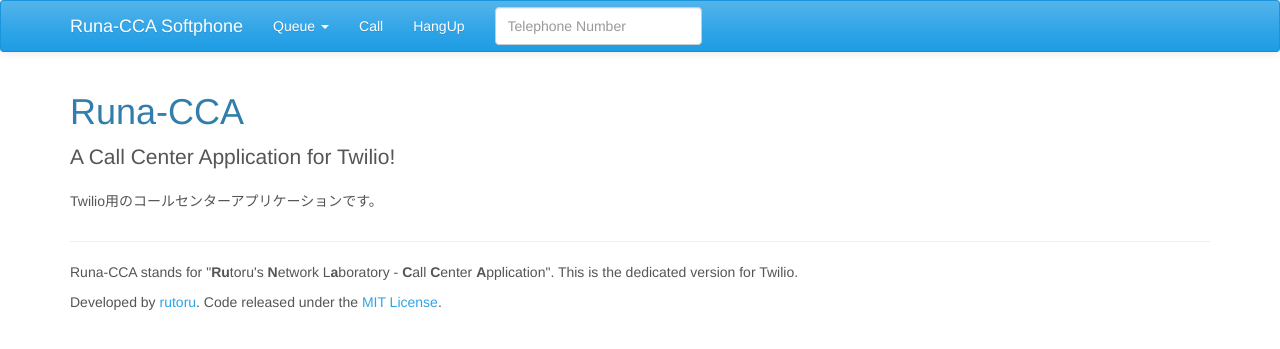
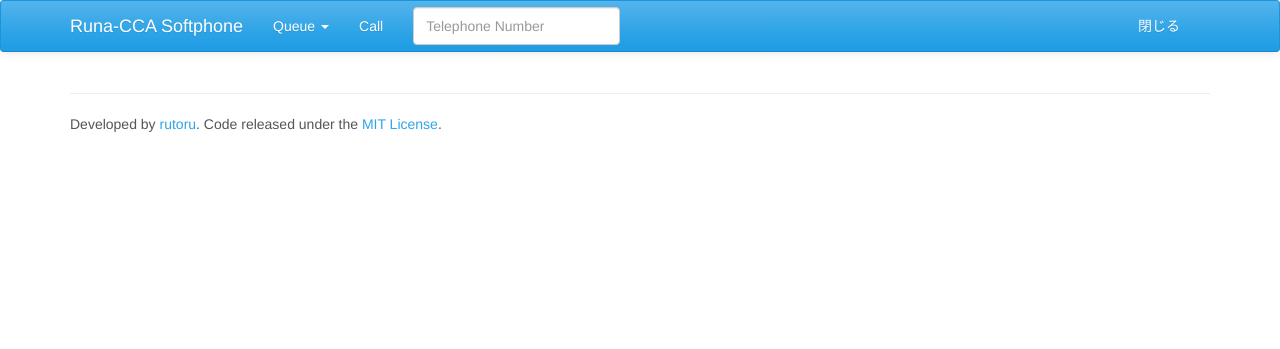
Before and after one commit to rutoru/Runa-CCA, a PHP site: template templates/Softphone/softphone_frame.twig in a window 1280 px wide. Shown: the top 349 px of the page. Run offline with PHP 8.4, Linux system fonts and the light colour scheme; the template is opened without the code that fills it, so the values that code supplies are empty; some libraries are stand-ins or nearby versions.

Commit message:
Version 1.2
See README.md

```diff
--- a/create_table_for_Runa-CCA.sql
+++ b/create_table_for_Runa-CCA.sql
@@ -157,5 +157,3 @@ ENGINE InnoDB;
  */
 INSERT INTO `twilio`.`operator_level` (`operator_level_id`, `operator_level_name`) VALUES (1, 'SystemAdmin'),(2, 'Supervisor'), (3, 'Operator');
 INSERT INTO `twilio`.`operator` (`operator_id`, `password`, `last_name`, `first_name`, `client_name`, `telnum`, `operator_level_id`) VALUES('admin', '$2y$10$XWdgTixMOjWgn5SRXekSv.j8oBXkgZIlNfLxLpXBJUccar3jyQ8ay', 'admin', 'admin', 'admin', '+815099998888', 1);
-INSERT INTO `queue` (`queue_id`, `queue_name`, `action_url`, `wait_url`, `guidance_url`, `twilio_queue_id`) VALUES ('sample', 'sample', 'http://localhost/runa-cca/twilio/callflow/newservice/enqueaction', '/runa-cca/twilio/callflow/newservice/wait', '/runa-cca/twilio/callflow/newservice/guidance', NULL);
-INSERT INTO `twilio`.`operator_queue` (`id`, `operator_id`, `queue_id`) VALUES ('1', 'admin', 'sample');
--- a/lib/Runa_CCA/Controller/OpConfiguration.php
+++ b/lib/Runa_CCA/Controller/OpConfiguration.php
@@ -503,6 +503,9 @@ class OpConfiguration {
 
         }else{
 
+            // Declar for the operator who doesn't have any queues.
+            $selectedQueues = array();
+
             // DB Connection
             $dbConn = (new \Runa_CCA\Model\DB())->getIlluminateConnection();
 
--- a/lib/Runa_CCA/Controller/Softphone.php
+++ b/lib/Runa_CCA/Controller/Softphone.php
@@ -39,6 +39,12 @@ class Softphone {
             // Create and Set Twilio Information.
             $token   = (new \Runa_CCA\Model\Twilio())->getTwilioToken($_SESSION['client_name']);
 
+            // DB Connection
+            $dbConn = (new \Runa_CCA\Model\DB())->getIlluminateConnection();
+
+            // Update queues the operator has.
+            $_SESSION['operator_queue'] = \Runa_CCA\Model\Database\Operator::find($_SESSION['operator_id'])->queue;
+
             // Set Session Data as global in Twig Template.
             $twig = $app->view()->getEnvironment();
             $twig->addGlobal("session", $_SESSION);
--- a/lib/Runa_CCA/Model/CallFlow/NewService/Conf.php
+++ b/lib/Runa_CCA/Model/CallFlow/NewService/Conf.php
@@ -12,7 +12,7 @@ class Conf {
     /**
      * Constants
      */
-    const QUEUE       = "twilio MiniCC";
+    const QUEUE       = "twilio_MiniCC";
     const INFO_URL    = "/runa-cca/twilio/callflow/newservice/info";
     const MOH_LONG    = "http://com.twilio.sounds.music.s3.amazonaws.com/MARKOVICHAMP-Borghestral.mp3";
     const MOH_SHORT   = "";
--- a/lib/Runa_CCA/Model/Validator.php
+++ b/lib/Runa_CCA/Model/Validator.php
@@ -66,9 +66,10 @@ class Validator extends \Respect\Validation\Validator {
     static function validateQueue(array $params){
 
         $error_list = [];
+        $additionalChars = "#_-";
 
-        if(!static::notEmpty()->alnum()->length(1,20)->validate($params["queue_id"])){
-            $error_list["queue_id"] = "20字以内の半角の英数文字のみにしてください。";
+        if(!static::notEmpty()->noWhitespace()->alnum($additionalChars)->length(1,20)->validate($params["queue_id"])){
+            $error_list["queue_id"] = "20字以内の半角の英数文字のみで、空白は入れないでください。特殊文字は{$additionalChars}のみです。";
         }
 
         if(!static::notEmpty()->length(1,32)->validate($params["queue_name"])){
--- a/templates/Softphone/softphone_frame.twig
+++ b/templates/Softphone/softphone_frame.twig
@@ -13,7 +13,7 @@
     <meta charset="utf-8">
     <meta http-equiv="X-UA-Compatible" content="IE=edge">
     <meta name="viewport" content="width=device-width, initial-scale=1">
-    <title>Runa-CCA</title>
+    <title>Runa-CCA Softphone</title>
 
     <!-- Bootstrap -->
     <link href="/runa-cca/vendor/bootstrap/css/bootstrap.min.css" rel="stylesheet">
@@ -26,18 +26,61 @@
 
     <script type="text/javascript"
       src="//static.twilio.com/libs/twiliojs/1.1/twilio.min.js"></script>
-    <script type="text/javascript"
-      src="https://ajax.googleapis.com/ajax/libs/jquery/1.6.2/jquery.min.js">
-    </script>
+
+    <!-- jQuery (necessary for Bootstrap's JavaScript plugins) -->
+    <script src="https://ajax.googleapis.com/ajax/libs/jquery/1.11.0/jquery.min.js"></script>
+    <!-- Include all compiled plugins (below), or include individual files as needed -->
+    <script src="/runa-cca/vendor/bootstrap/js/bootstrap.min.js"></script>
+
     <script type="text/javascript">
+
+        $(document).ready(function(){
 
             {# ########## Replace Block ########## #}
             {% block twilio_setup %}{% endblock %}
             {# ########## Replace Block ########## #}
 
+            var connection=null;
+            var queues = [];
+
+            {# ########## Replace Block ########## #}
+            {% block queues %}{% endblock %}
+            {# ########## Replace Block ########## #}
+
+            $("#call").click(function() {
+                params = { "PhoneNumber" : $('#number').val()};
+                connection = Twilio.Device.connect(params);
+            });
+
+            $("#hangup").click(function() {
+                Twilio.Device.disconnectAll();
+            });
+
+            $("#mute").click(function() {
+                connection.mute();
+            });
+
+            $("#unmute").click(function() {
+                connection.unmute();
+            });
+
             Twilio.Device.ready(function (device) {
                 $("#log").text("Twilioに接続しました。");
                 $("#twilio_message").removeClass("alert-warning alert-danger alert-success alert-info").addClass("alert-success");
+            });
+
+            Twilio.Device.incoming(function (conn) {
+                $("#log").text(conn.parameters.From + "からの電話です。");
+                $("#twilio_message").removeClass("alert-warning alert-danger alert-success alert-info").addClass("alert-info");
+                if (confirm('Accept incoming call from ' + conn.parameters.From + '?')){
+                    connection=conn;
+                    conn.accept();
+                }
+            });
+
+            Twilio.Device.offline(function (device) {
+                $("#log").text("オフライン: " + error.message);
+                $("#twilio_message").removeClass("alert-warning alert-danger alert-success alert-info").addClass("alert-danger");
             });
 
             Twilio.Device.error(function (error) {
@@ -48,35 +91,47 @@
             Twilio.Device.connect(function (conn) {
                 $("#log").text("電話がつながりました。");
                 $("#twilio_message").removeClass("alert-warning alert-danger alert-success alert-info").addClass("alert-success");
+                toggleCallStatus();
             });
 
             Twilio.Device.disconnect(function (conn) {
                 $("#log").text("電話が切断されました。");
                 $("#twilio_message").removeClass("alert-warning alert-danger alert-success alert-info").addClass("alert-warning");
+                toggleCallStatus();
             });
 
-      Twilio.Device.incoming(function (conn) {
-        $("#log").text(conn.parameters.From + "からの電話です。");
-         $("#twilio_message").removeClass("alert-warning alert-danger alert-success alert-info").addClass("alert-info");
-        // accept the incoming connection and start two-way audio
-        conn.accept();
+            function toggleCallStatus(){
+                $('#call').toggle();
+                $('#hangup').toggle();
+                $('#number').toggle();
+                $('#muteselect').toggle();
+                $('#queuelist').toggle();
+                $('#dialpadplate').toggle();
+            }
+
+            $.each(['0','1','2','3','4','5','6','7','8','9','star','pound'], function(index, value) {
+                $('#button' + value).click(function(){
+                    if(connection) {
+                        if (value=='star')
+                            connection.sendDigits('*')
+                        else if (value=='pound')
+                            connection.sendDigits('#')
+                        else
+                            connection.sendDigits(value)
+                        return false;
+                    }
+                    });
             });
 
-      function call() {
-        // get the phone number to connect the call to
-        params = {"PhoneNumber": $("#number").val()};
-        conn = Twilio.Device.connect(params);
+            $.each(queues, function(index, value) {
+                $('#queue_' + value).click(function(){
+                    params = { "PhoneNumber" : $('#queue_' + value).text()};
+                    connection = Twilio.Device.connect(params);
+                });
+            });
 
-      }
 
-      function loginQueue(queue) {
-        params = {"PhoneNumber": queue};
-        Twilio.Device.connect(params);
-      }
-
-      function hangup() {
-        Twilio.Device.disconnectAll();
-      }
+        });
 
     </script>
 
@@ -96,7 +151,7 @@
                 <div class="navbar-collapse collapse navbar-responsive-collapse">
                     <ul class="nav navbar-nav">
                         <li class="dropdown">
-                        <a href="#" class="dropdown-toggle" data-toggle="dropdown">Queue <b class="caret"></b></a>
+                        <a href="#" class="dropdown-toggle" data-toggle="dropdown" id="queuelist">Queue <b class="caret"></b></a>
                         <ul class="dropdown-menu">
                           <li class="dropdown-header">Select Queue</li>
                             {# ########## Replace Block ########## #}
@@ -104,26 +159,56 @@
                             {# ########## Replace Block ########## #}
                         </ul>
                         </li>
-                        <li><a href="#" onclick="call();">Call</a></li>
-                        <li><a href="#" onclick="hangup();">HangUp</a></li>
-                        <!--
+                        <li><a href="#" id="call">Call</a></li>
+                        <li><a href="#" id="hangup" style="display:none;">HangUp</a></li>
                         <li class="dropdown">
-                                <a href="#" class="dropdown-toggle" data-toggle="dropdown">Mute <b class="caret"></b></a>
+                            <a href="#" class="dropdown-toggle" data-toggle="dropdown" id="muteselect" style="display:none;">Mute <b class="caret"></b></a>
                             <ul class="dropdown-menu">
                                 <li><a href="#" id="mute">Mute</a></li>
                                 <li><a href="#" id="unmute">UnMute</a></li>
                             </ul>
                         </li>
--->
+                        <li class="dropdown">
+                            <a href="#" class="dropdown-toggle" data-toggle="dropdown" id="dialpadplate" style="display:none;">DialPad <b class="caret"></b></a>
+                            <ul class="dropdown-menu">
+                                <li>
+                                <div id="dialpad">
+                                    <table>
+                                    <tr>
+                                    <td><input type="button" value="1" id="button1"></td>
+                                    <td><input type="button" value="2" id="button2"></td>
+                                    <td><input type="button" value="3" id="button3"></td>
+                                    </tr>
+                                    <tr>
+                                    <td><input type="button" value="4" id="button4"></td>
+                                    <td><input type="button" value="5" id="button5"></td>
+                                    <td><input type="button" value="6" id="button6"></td>
+                                    </tr>
+                                    <tr>
+                                    <td><input type="button" value="7" id="button7"></td>
+                                    <td><input type="button" value="8" id="button8"></td>
+                                    <td><input type="button" value="9" id="button9"></td>
+                                    </tr>
+                                    <tr>
+                                    <td><input type="button" value="*" id="buttonstar"></td>
+                                    <td><input type="button" value="0" id="button0"></td>
+                                    <td><input type="button" value="#" id="buttonpound"></td>
+                                    </tr>
+                                    </table>
+                                </div>
+                                </li>
                             </ul>
-
+                        </li>
+                    </ul>
                     <form class="navbar-form navbar-left">
                         <input type="text" class="form-control col-lg-8" placeholder="Telephone Number" name="number" id="number">
                     </form>
 
-                        {# ########## Replace Block ########## #}
-                            {% block dropdown_message %}{% endblock %}
-                        {# ########## Replace Block ########## #}
+                    <div class="navbar-collapse collapse navbar-responsive-collapse">
+                        <ul class="nav navbar-nav navbar-right">
+                          <li><a data-toggle="modal" href="#" onClick="window.close(); return false;">閉じる</a></li>
+                        </ul>
+                    </div>
 
                 </div>
             </div>
@@ -132,52 +217,33 @@
     <div class="container">
 
         <div class="row">
-            <div class="col-md-4">
-                <h1>Runa-CCA</h1>
-                <p class="lead">A Call Center Application for Twilio!</p>
-                <p>Twilio用のコールセンターアプリケーションです。</p>
+            <div class="col-md-12">
                 {# ########## Replace Block ########## #}
                     {% block message %}{% endblock %}
                 {# ########## Replace Block ########## #}
             </div>
-            <div class="col-md-8">
+        </div>
+
+<!--
+        <div class="row">
+            <div class="col-md-12">
+                 For Future Release
             </div>
         </div>
+-->
 
         <footer>
             <div class="row">
                 <div class="col-lg-12">
                     <hr>
-                    <p>Runa-CCA stands for "<b>Ru</b>toru's <b>N</b>etwork L<b>a</b>boratory - <b>C</b>all <b>C</b>enter <b>A</b>pplication". This is the dedicated version for Twilio.</p>
                     <p>Developed by <a href="https://twitter.com/rutoruz">rutoru</a>. Code released under the <a href="https://github.com/rutoru/Runa-CCA/blob/master/LICENSE">MIT License</a>.</p>
                 </div>
             </div>
         </footer>
 
-        <div class="modal" id="settingModal">
-          <div class="modal-dialog">
-            <div class="modal-content">
-              <div class="modal-header">
-                <button type="button" class="close" data-dismiss="modal" aria-hidden="true">×</button>
-                <h4 class="modal-title">管理画面確認</h4>
-              </div>
-              <div class="modal-body">
-                <p>管理画面を別画面に開きます。よろしいですか？</p>
-              </div>
-              <div class="modal-footer">
-                <button type="button" class="btn btn-default" data-dismiss="modal">Close</button>
-                <button type="button" class="btn btn-primary" data-dismiss="modal" onClick="window.open('/runa-cca/conf');">OK</button>
-              </div>
-            </div>
-          </div>
-        </div>
     </div>
 
 
-    <!-- jQuery (necessary for Bootstrap's JavaScript plugins) -->
-    <script src="https://ajax.googleapis.com/ajax/libs/jquery/1.11.0/jquery.min.js"></script>
-    <!-- Include all compiled plugins (below), or include individual files as needed -->
-    <script src="/runa-cca/vendor/bootstrap/js/bootstrap.min.js"></script>
   </body>
 
 </html>
```
Also changed, not shown: templates/Config/config_frame.twig (+10 -19 lines), templates/Softphone/softphone.twig (+10 -17 lines), README.md. Lines whose indentation alone changed are shown as unchanged.
